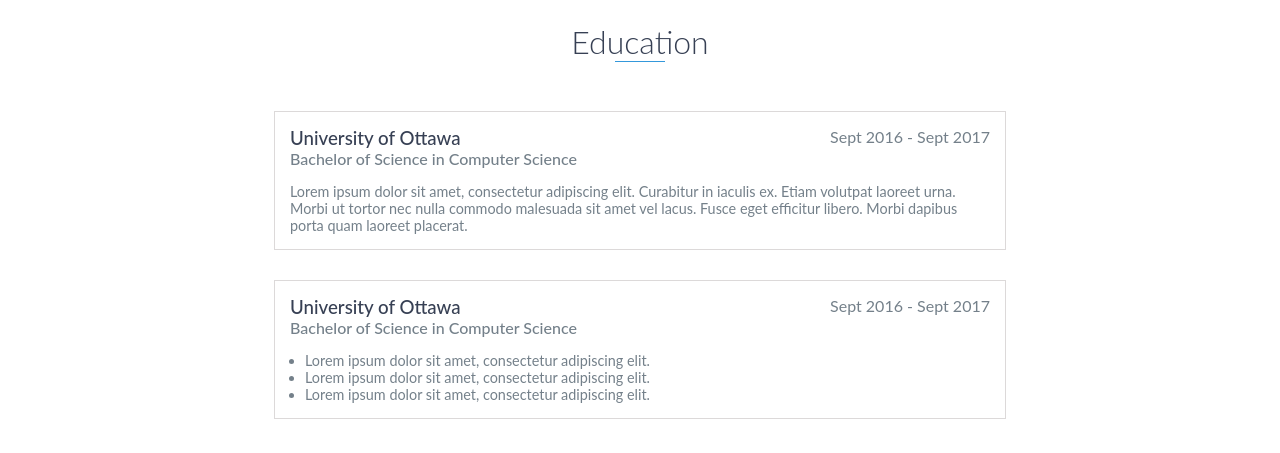
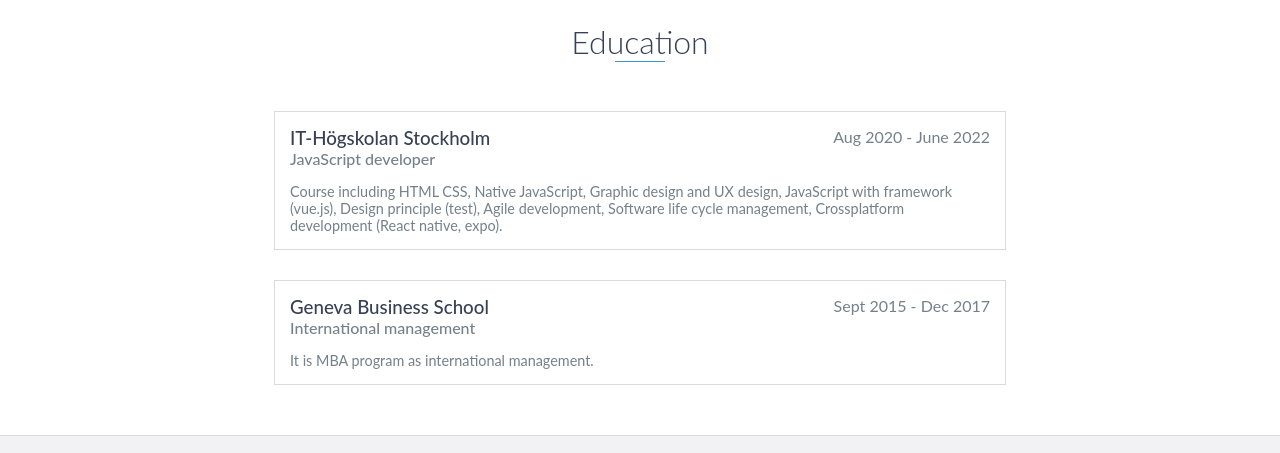
Before and after one commit to Nilufar1026/portfolio, a React (Create React App) app: page / in a window 1280 px wide. Shown: the part 1680-2133 px from the top of the page. Built offline with nearby package versions, Linux system fonts and the light colour scheme.

Commit message:
fix education page

```diff
--- a/src/components/Education/Education.tsx
+++ b/src/components/Education/Education.tsx
@@ -6,28 +6,20 @@
     <div id="education">
         <h2 className="heading">Education</h2>
         <div className="education-block">
-            <h3>University of Ottawa</h3>
-            <span className="education-date">Sept 2016 - Sept 2017</span>
-            <h4>Bachelor of Science in Computer Science</h4>
+            <h3>IT-Högskolan Stockholm</h3>
+            <span className="education-date">Aug 2020 - June 2022</span>
+            <h4>JavaScript developer</h4>
             <p>
-                Lorem ipsum dolor sit amet, consectetur adipiscing elit. Curabitur in iaculis ex. Etiam volutpat laoreet urna. Morbi ut tortor nec nulla commodo malesuada sit amet vel lacus. Fusce eget efficitur libero. Morbi dapibus porta quam laoreet placerat.
+            Course including HTML CSS, Native JavaScript, Graphic design and UX design, JavaScript with framework (vue.js), Design principle (test), Agile development, Software life cycle management, Crossplatform development (React native, expo).
             </p>
         </div>
         <div className="education-block">
-            <h3>University of Ottawa</h3>
-            <span className="education-date">Sept 2016 - Sept 2017</span>
-            <h4>Bachelor of Science in Computer Science</h4>
-            <ul>
-                <li>
-                    Lorem ipsum dolor sit amet, consectetur adipiscing elit.
-                </li>
-                <li>
-                    Lorem ipsum dolor sit amet, consectetur adipiscing elit.
-                </li>
-                <li>
-                    Lorem ipsum dolor sit amet, consectetur adipiscing elit.
-                </li>
-            </ul>
+            <h3>Geneva Business School </h3>
+            <span className="education-date">Sept 2015 - Dec 2017</span>
+            <h4>International management</h4>
+            <p>
+             It is MBA program as international management.
+            </p>
         </div>
     </div>
   );
```
